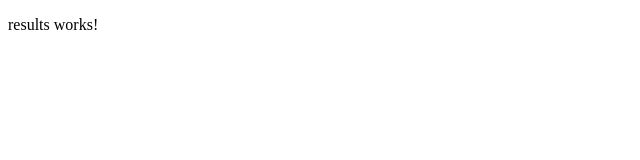
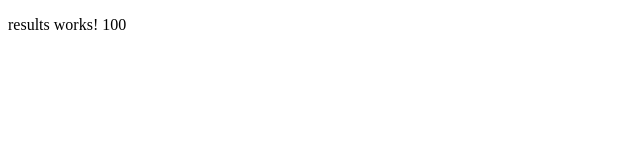
Before and after one commit to cstodor/QuizApp, an Angular app: page /results in a window 1280 px wide. Shown: the top 160 px of the page, without its empty margins (0-640 px from the left). Built offline with nearby package versions, Linux system fonts and the light colour scheme.

Commit message:
Imported Quiz Service to Results Component

```diff
--- a/src/app/components/results/results.component.html
+++ b/src/app/components/results/results.component.html
@@ -1,3 +1,4 @@
 <p>
   results works!
+  {{ score }}
 </p>
--- a/src/app/components/results/results.component.ts
+++ b/src/app/components/results/results.component.ts
@@ -1,15 +1,22 @@
 import { Component, OnInit } from '@angular/core';
+
+// Service
+import { QuizService } from '../quiz/quiz.service';
 
 @Component({
   selector: 'app-results',
   templateUrl: './results.component.html',
-  styleUrls: ['./results.component.css']
+  styleUrls: ['./results.component.css'],
+  providers: [QuizService]
 })
 export class ResultsComponent implements OnInit {
 
-  constructor() { }
+  score: number;
+
+  constructor(private _quizService: QuizService) { }
 
   ngOnInit() {
+    this.score = this._quizService.getQuizScore();
   }
 
 }
```
